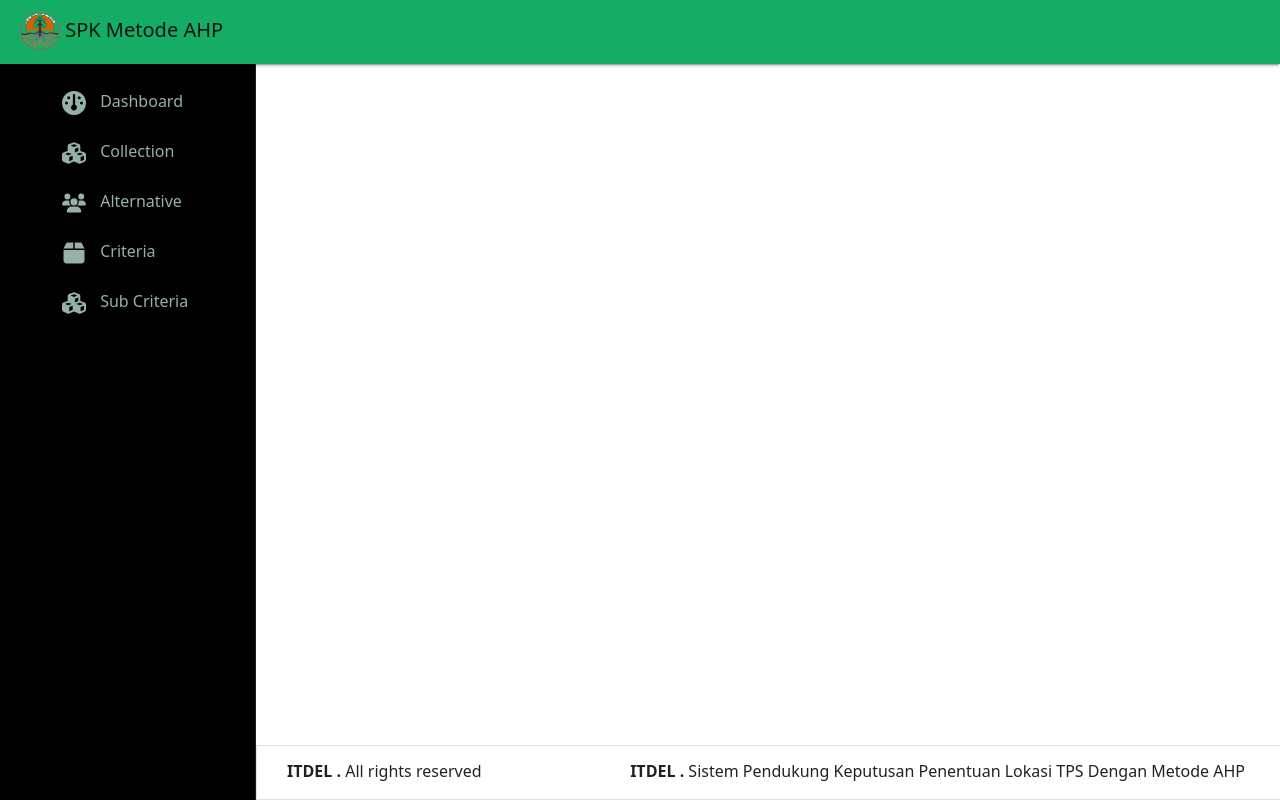
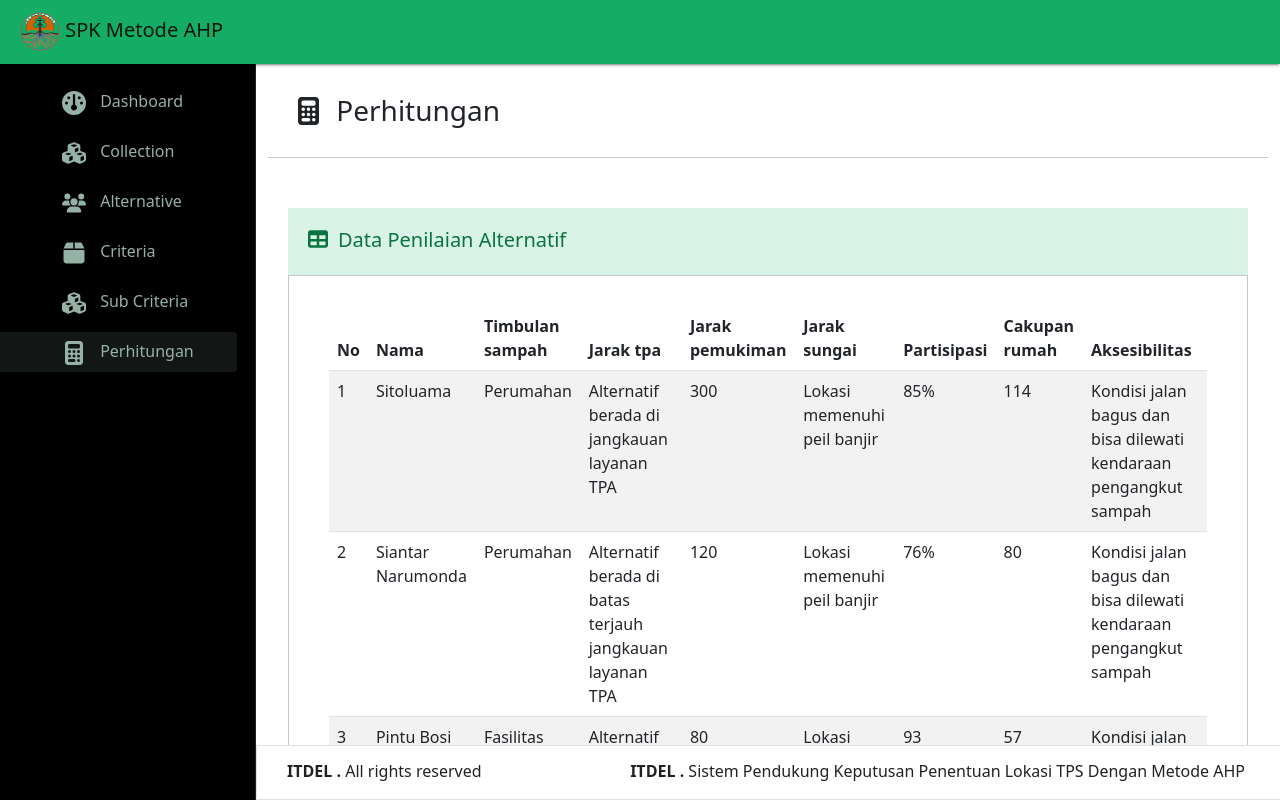
Before and after one commit to DEL-TRPL19-TA13-19/frontend, a Vue app: page /perhitungan in a window 1280 px wide. Shown: the top 800 px of the page. Built offline with nearby package versions, Linux system fonts and the light colour scheme.

Commit message:
Add Calculation Views

```diff
--- /dev/null
+++ b/src/assets/css/calculation.scss
@@ -0,0 +1,25 @@
+.title {
+  padding: 30px;
+  padding-bottom: 5px;
+}
+
+.content {
+  padding-bottom: 50px;
+}
+
+.custom-card {
+  border: 0px solid black;
+  margin: 50px 20px 50px 20px;
+}
+
+.card-title {
+  padding: 20px 20px 15px 20px;
+  background-color: #D9F4E7;
+  color: #0A7341;
+}
+
+.card-body {
+  padding: 30px 40px 30px 40px;
+  margin-top: 0px;
+  border: 1px solid #C5C5C5;
+}
--- a/src/components/Sidebar.vue
+++ b/src/components/Sidebar.vue
@@ -29,6 +29,10 @@
                 <v-icon id="icon" icon="fas fa-cubes"></v-icon>
                 Sub Criteria
             </v-list-item>
+            <v-list-item id="list-item" to="/perhitungan" prepend-icon="mdi-forum" value="calculation">
+                <v-icon id="icon" icon="fas fa-calculator"></v-icon>
+                Perhitungan
+            </v-list-item>
         </v-list>
     </v-navigation-drawer>
 </template>
--- /dev/null
+++ b/src/pages/Calculation.vue
@@ -0,0 +1,131 @@
+<template>
+    <b-container fluid>
+        <div class="title">
+            <h3><font-awesome-icon id="icon" icon="fa-solid fa-calculator"/> Perhitungan</h3>
+        </div>
+        <hr>
+        <div class="content">
+            <!-- Data Alternatif -->
+            <div class="custom-card">
+                <div class="card-title">
+                    <h5><span><font-awesome-icon id="icon" icon="fa-solid fa-table"/></span>Data Penilaian Alternatif</h5>
+                </div>
+                <div class="card-body">
+                    <b-table striped hover :items="alternatives" />
+                </div>
+            </div>
+
+            <!-- Matriks Keputusan -->
+            <div class="custom-card">
+                <div class="card-title">
+                    <h5><span><font-awesome-icon id="icon" icon="fa-solid fa-table"/></span>Matriks Keputusan (X)</h5>
+                </div>
+                <div class="card-body">
+                    <b-table striped hover :items="matrix" />
+                </div>
+            </div>
+
+            <!-- Data Perhitungan Nilai  Atribut -->
+            <div class="custom-card">
+                <div class="card-title">
+                    <h5><span><font-awesome-icon id="icon" icon="fa-solid fa-table"/></span>Data Perhitungan Nilai  Atribut</h5>
+                </div>
+                <div class="card-body">
+                    <b-table striped hover :items="atribute" />
+                </div>
+            </div>
+        </div>
+    </b-container>
+
+</template>
+
+<script>
+import {FontAwesomeIcon} from "@fortawesome/vue-fontawesome";
+
+export default {
+    name: "Calculation",
+    components: {FontAwesomeIcon},
+    data() {
+        return {
+            perPage: 3,
+            currentPage: 1,
+            matrix: [
+                { no: 1,
+                    nama: 'Sitoluama', timbulan_sampah: '0,436',
+                    jarak_tpa: '0,669', jarak_pemukiman: '0,134',
+                    jarak_sungai: '0,669', partisipasi: '0,035',
+                    cakupan_rumah: '0,134', aksesibilitas: '0,669'
+                },
+                { no: 2,
+                    nama: 'Siantar Narumonda', timbulan_sampah: '0,436',
+                    jarak_tpa: '0,267', jarak_pemukiman: '0,503',
+                    jarak_sungai: '0,669', partisipasi: '0,068',
+                    cakupan_rumah: '0,260', aksesibilitas: '0,669'
+                },
+                { no: 3,
+                    nama: 'Pintu Bosi', timbulan_sampah: '0,221',
+                    jarak_tpa: '0,669', jarak_pemukiman: '0,035',
+                    jarak_sungai: '0,064', partisipasi: '0,260',
+                    cakupan_rumah: '0,035', aksesibilitas: '0,267'
+                },
+            ],
+            atribute: [
+                { no: 1,
+                    nama: 'Sitoluama', timbulan_sampah: '0,436',
+                    jarak_tpa: '0,669', jarak_pemukiman: '0,134',
+                    jarak_sungai: '0,669', partisipasi: '0,035',
+                    cakupan_rumah: '0,134', aksesibilitas: '0,669',
+                    total: '0,041'
+                },
+                { no: 2,
+                    nama: 'Siantar Narumonda', timbulan_sampah: '0,436',
+                    jarak_tpa: '0,267', jarak_pemukiman: '0,503',
+                    jarak_sungai: '0,669', partisipasi: '0,068',
+                    cakupan_rumah: '0,260', aksesibilitas: '0,669',
+                    total: '0,389'
+                },
+                { no: 3,
+                    nama: 'Pintu Bosi', timbulan_sampah: '0,221',
+                    jarak_tpa: '0,669', jarak_pemukiman: '0,035',
+                    jarak_sungai: '0,064', partisipasi: '0,260',
+                    cakupan_rumah: '0,035', aksesibilitas: '0,267',
+                    total: '0,479'
+                },
+            ],
+            alternatives: [
+                { no: 1,
+                    nama: 'Sitoluama', timbulan_sampah: 'Perumahan',
+                    jarak_tpa: 'Alternatif berada di jangkauan layanan TPA',
+                    jarak_pemukiman: '300',
+                    jarak_sungai: 'Lokasi memenuhi peil banjir',
+                    partisipasi: '85%',
+                    cakupan_rumah: '114',
+                    aksesibilitas: 'Kondisi jalan bagus dan bisa dilewati kendaraan pengangkut sampah'
+                },
+                { no: 2,
+                    nama: 'Siantar Narumonda', timbulan_sampah: 'Perumahan',
+                    jarak_tpa: 'Alternatif berada di batas terjauh jangkauan layanan TPA',
+                    jarak_pemukiman: '120',
+                    jarak_sungai: 'Lokasi memenuhi peil banjir',
+                    partisipasi: '76%',
+                    cakupan_rumah: '80',
+                    aksesibilitas: 'Kondisi jalan bagus dan bisa dilewati kendaraan pengangkut sampah'
+                },
+                { no: 3,
+                    nama: 'Pintu Bosi', timbulan_sampah: 'Fasilitas Komersial',
+                    jarak_tpa: 'Alternatif berada di jangkauan layanan TPA',
+                    jarak_pemukiman: '80',
+                    jarak_sungai: 'Lokasi memenuhi peil banjir',
+                    partisipasi: '93',
+                    cakupan_rumah: '57',
+                    aksesibilitas: 'Kondisi jalan bagus dan bisa dilewati kendaraan pengangkut sampah'
+                },
+            ],
+        }
+    }
+}
+</script>
+
+<style>
+@import "../assets/css/calculation.scss";
+</style>
--- a/src/router/index.js
+++ b/src/router/index.js
@@ -45,6 +45,11 @@ const routes = [
     name: "subCriteria",
     component: () => import("@/pages/SubCriteria.vue"),
   },
+  {
+    path: "/perhitungan",
+    name: "calculation",
+    component: () => import("@/pages/Calculation.vue"),
+  },
 ];
 
 const router = createRouter({ routes, history: createWebHistory() });
```
